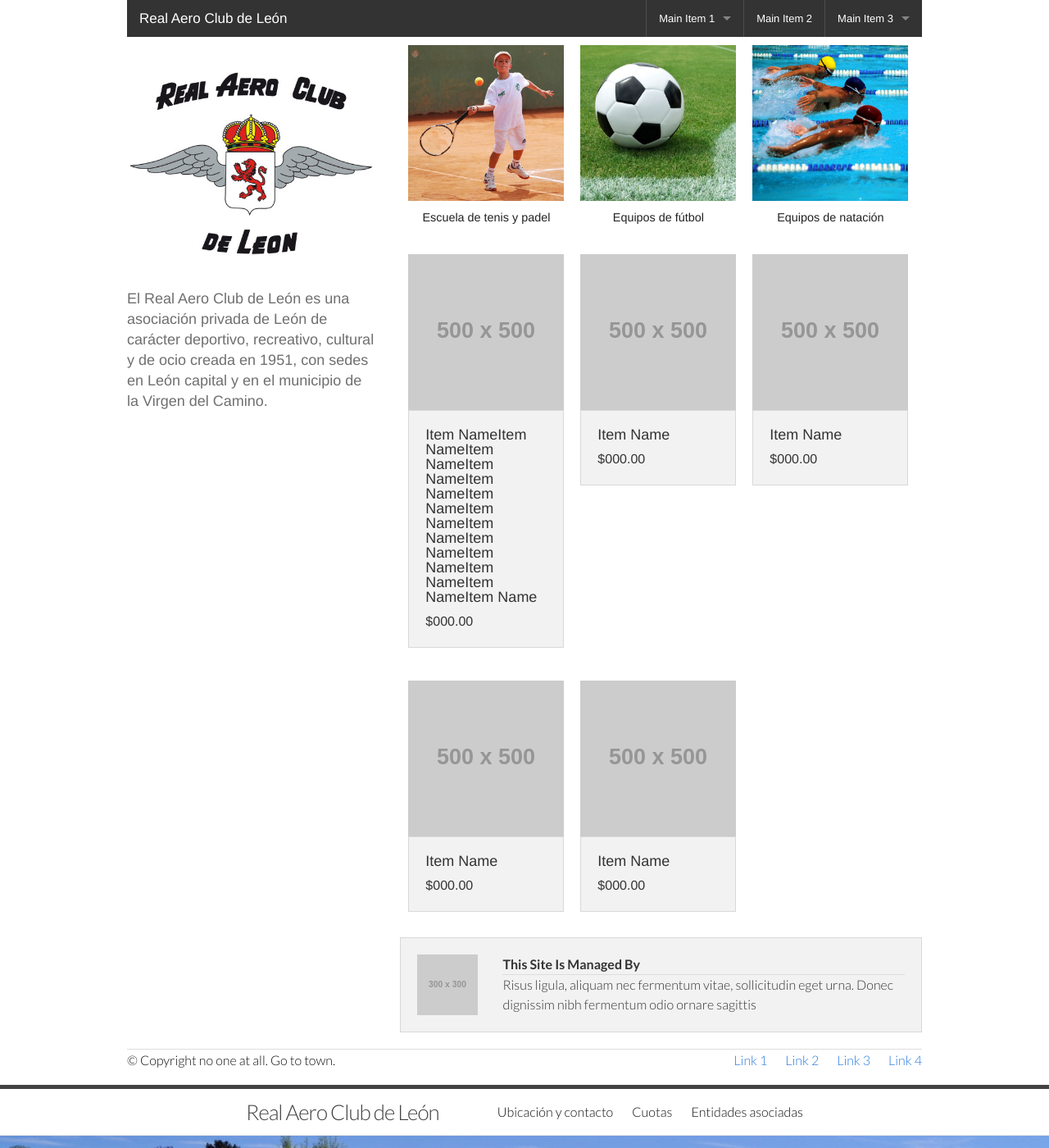
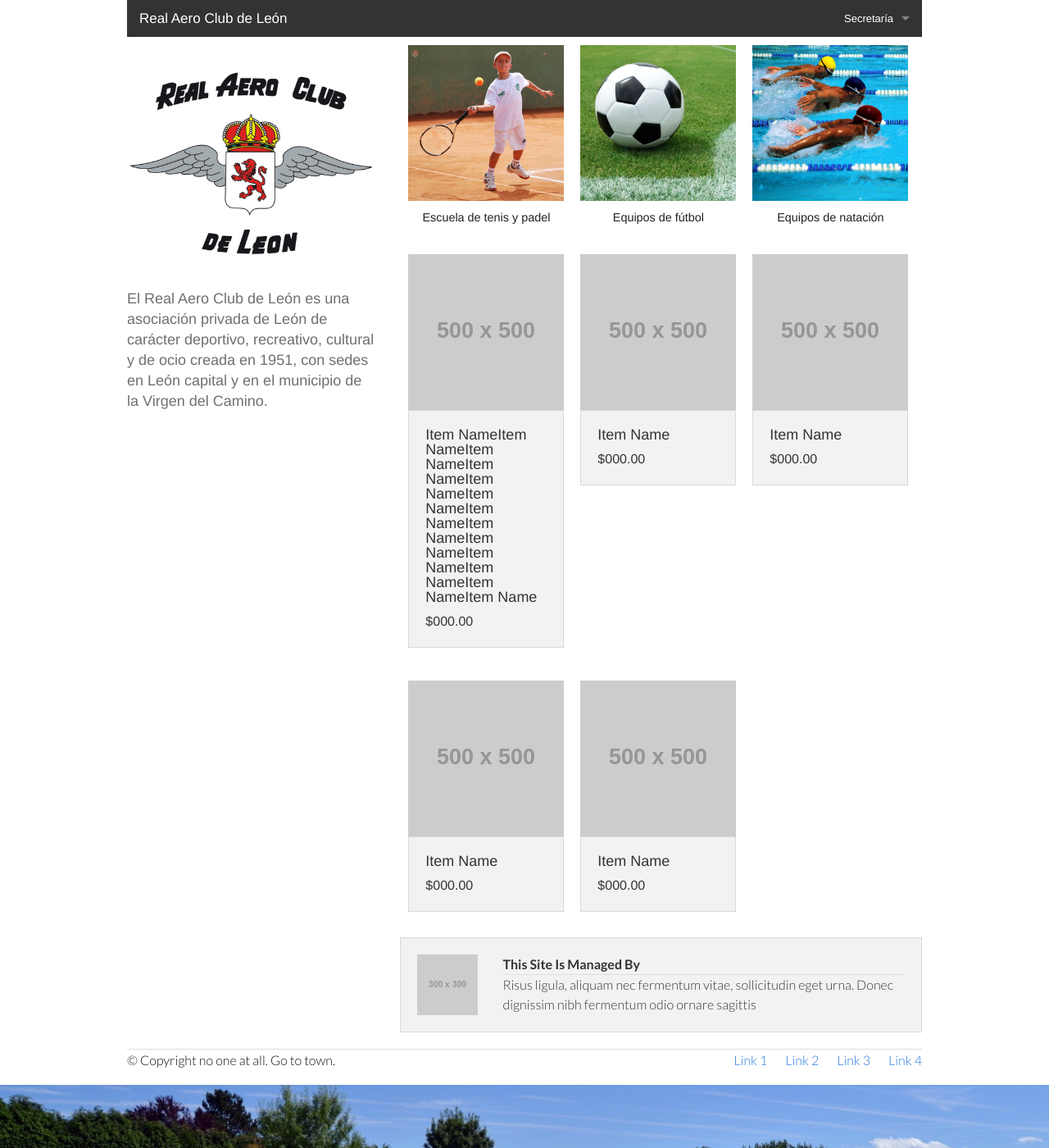
Before and after one commit to aeroclubleon/aeroclubleon.github.io, a Jekyll site: the page built from index.html, in a window 1280 px wide and 1400 px high. Shown: the whole window at 82% size. Built offline with Jekyll 4.4.1, drawn with Linux system fonts in a browser that asks for light colours.

Commit message:
Rediseñado el menu superior

```diff
--- a/_includes/header.html
+++ b/_includes/header.html
@@ -1,27 +1,38 @@
-<header class="site-header">
+<header>
 
-  <div class="wrapper">
+    <div class="row">
+      <div class="large-12 columns">
 
-    <a class="site-title" href="{{ site.baseurl }}/">{{ site.title }}</a>
+        <nav class="top-bar" data-topbar>
+          <ul class="title-area">
 
-    <nav class="site-nav">
-      <a href="#" class="menu-icon">
-        <svg viewBox="0 0 18 15">
-          <path fill="#424242" d="M18,1.484c0,0.82-0.665,1.484-1.484,1.484H1.484C0.665,2.969,0,2.304,0,1.484l0,0C0,0.665,0.665,0,1.484,0 h15.031C17.335,0,18,0.665,18,1.484L18,1.484z"/>
-          <path fill="#424242" d="M18,7.516C18,8.335,17.335,9,16.516,9H1.484C0.665,9,0,8.335,0,7.516l0,0c0-0.82,0.665-1.484,1.484-1.484 h15.031C17.335,6.031,18,6.696,18,7.516L18,7.516z"/>
-          <path fill="#424242" d="M18,13.516C18,14.335,17.335,15,16.516,15H1.484C0.665,15,0,14.335,0,13.516l0,0 c0-0.82,0.665-1.484,1.484-1.484h15.031C17.335,12.031,18,12.696,18,13.516L18,13.516z"/>
-        </svg>
-      </a>
+            <li class="name">
+              <h1>
+                <a href="/index.html">
+                  Real Aero Club de León
+                </a>
+              </h1>
+            </li>
+            <li class="toggle-topbar menu-icon"><a href="#"><span>menu</span></a></li>
+          </ul>
 
-      <div class="trigger">
-        {% for page in site.pages %}
-          {% if page.title %}
-          <a class="page-link" href="{{ page.url | prepend: site.baseurl }}">{{ page.title }}</a>
-          {% endif %}
-        {% endfor %}
+          <section class="top-bar-section">
+
+            <ul class="right">
+              <li class="has-dropdown">
+                <a href="#">Secretaría</a>
+                <ul class="dropdown">
+                  <li><a href="/recursos/estatutos.pdf">Estatutos</a></li>
+                  <li><a href="/recursos/rri.pdf">Reglamento de Régimen Interior</a></li>
+                  <li><a href="/entidades-asociadas">Entidades asociadas</a></li>
+                  <li><a href="/cuotas">Cuotas</a></li>
+                </ul>
+              </li>
+            </ul>
+          </section>
+        </nav>
+
       </div>
-    </nav>
-
-  </div>
+    </div>
 
 </header>
--- a/_layouts/home.html
+++ b/_layouts/home.html
@@ -5,76 +5,10 @@
 
   <body>
 
-
-        <div class="row">
-        <div class="large-12 columns">
+        {% include header.html %}
 
 
-          <div class="row">
-            <div class="large-12 columns">
 
-              <nav class="top-bar" data-topbar>
-                <ul class="title-area">
-
-                  <li class="name">
-                    <h1>
-                      <a href="#">
-                        Real Aero Club de León
-                      </a>
-                    </h1>
-                  </li>
-                  <li class="toggle-topbar menu-icon"><a href="#"><span>menu</span></a></li>
-                </ul>
-
-                <section class="top-bar-section">
-
-                  <ul class="right">
-                    <li class="divider"></li>
-                    <li class="has-dropdown">
-                      <a href="#">Main Item 1</a>
-                      <ul class="dropdown">
-                        <li><label>Section Name</label></li>
-                        <li class="has-dropdown">
-                          <a href="#" class="">Has Dropdown, Level 1</a>
-                          <ul class="dropdown">
-                            <li><a href="#">Dropdown Options</a></li>
-                            <li><a href="#">Dropdown Options</a></li>
-                            <li><a href="#">Level 2</a></li>
-                            <li><a href="#">Subdropdown Option</a></li>
-                            <li><a href="#">Subdropdown Option</a></li>
-                            <li><a href="#">Subdropdown Option</a></li>
-                          </ul>
-                        </li>
-                        <li><a href="#">Dropdown Option</a></li>
-                        <li><a href="#">Dropdown Option</a></li>
-                        <li class="divider"></li>
-                        <li><label>Section Name</label></li>
-                        <li><a href="#">Dropdown Option</a></li>
-                        <li><a href="#">Dropdown Option</a></li>
-                        <li><a href="#">Dropdown Option</a></li>
-                        <li class="divider"></li>
-                        <li><a href="#">See all →</a></li>
-                      </ul>
-                    </li>
-                    <li class="divider"></li>
-                    <li><a href="#">Main Item 2</a></li>
-                    <li class="divider"></li>
-                    <li class="has-dropdown">
-                      <a href="#">Main Item 3</a>
-                      <ul class="dropdown">
-                        <li><a href="#">Dropdown Option</a></li>
-                        <li><a href="#">Dropdown Option</a></li>
-                        <li><a href="#">Dropdown Option</a></li>
-                        <li class="divider"></li>
-                        <li><a href="#">See all →</a></li>
-                      </ul>
-                    </li>
-                  </ul>
-                </section>
-              </nav>
-
-            </div>
-          </div>
 
 
 
@@ -246,7 +180,7 @@
 </script>
 
 
-    {% include header.html %}
+
 
     <img src="/imagenes/piscina.jpg" class="ancho-total">
 
```
Also changed, not shown: 4 other files.
